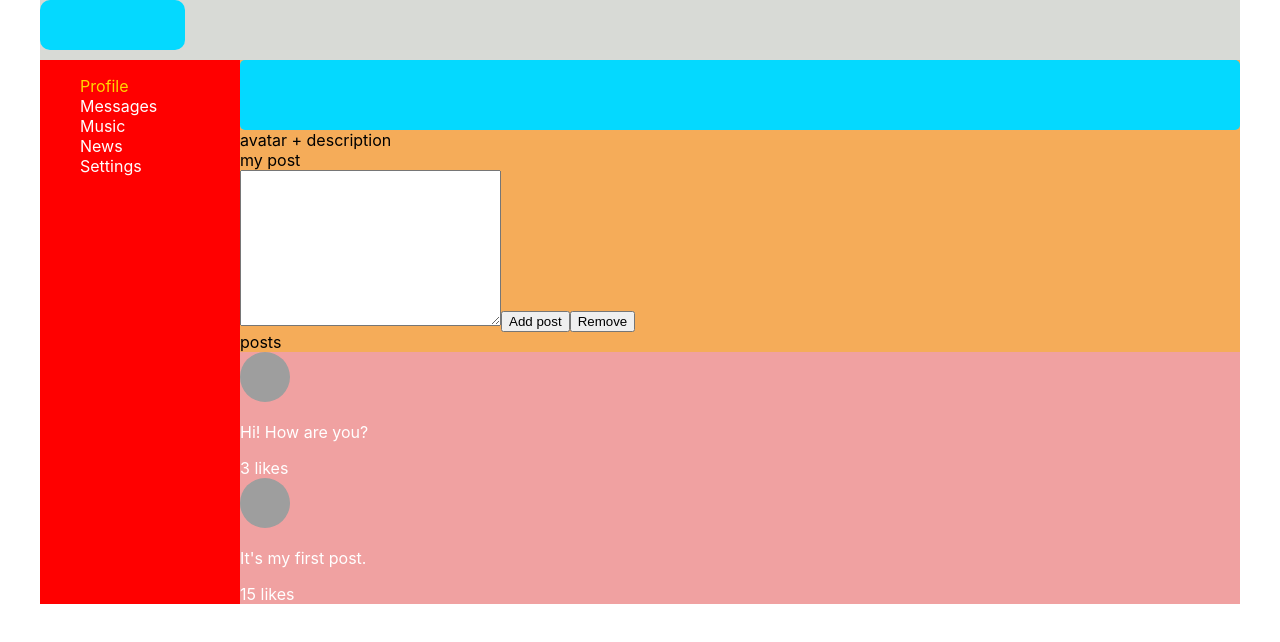
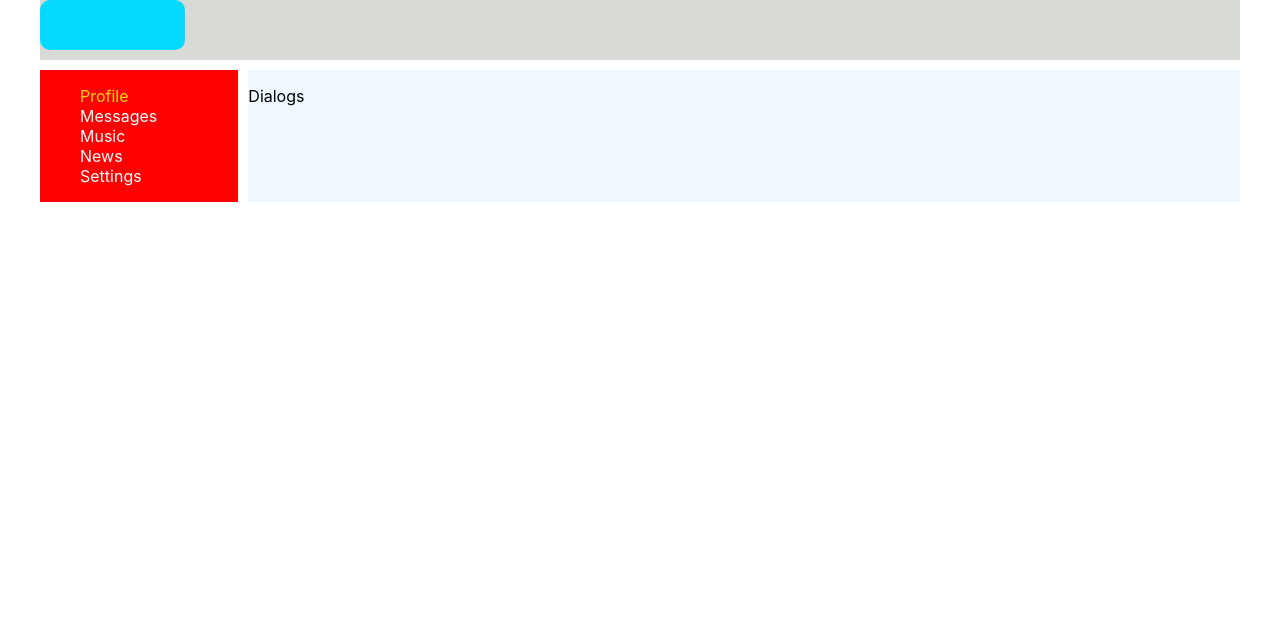
Before and after one commit to Mayday2020/React, a React (Create React App) app: page /dialogs in a window 1280 px wide. Shown: the top 642 px of the page. Built offline with nearby package versions, Linux system fonts and the light colour scheme; grey boxes are pictures that could not be loaded.

Commit message:
Lesson18WStorm

```diff
--- a/src/App.css
+++ b/src/App.css
@@ -6,5 +6,10 @@
                         "n c";
     grid-template-rows: 60px 1fr;
     grid-template-columns: 2fr 10fr;
-  /*grid-gap: 10px;*/
+    grid-gap: 10px;
 }
+
+.app-wrapper-content {
+    grid-area: c;
+    background-color: aliceblue;
+}
--- a/src/App.js
+++ b/src/App.js
@@ -3,14 +3,20 @@
 import Header from './components/Header/Header';
 import Navbar from './components/Navbar/Navbar';
 import Profile from './components/Profile/Profile';
+import Dialogs from "./components/Dialogs/Dialogs";
+
 const App = () => {
-  return (
-    <div className="app-wrapper">
-      <Header />
-      <Navbar />
-      <Profile />
-    </div>
-  );
+    return (
+        <div className="app-wrapper">
+            <Header/>
+            <Navbar/>
+            <div className='app-wrapper-content'>
+                {/*<Profile />*/}
+                <Dialogs/>
+            </div>
+
+        </div>
+    );
 }
 
 
--- /dev/null
+++ b/src/components/Dialogs/Dialogs.jsx
@@ -0,0 +1,11 @@
+import s from './Dialogs.module.css';
+
+const Dialogs = (props) => {
+    return (
+        <div>
+            <p>Dialogs</p>
+        </div>
+    )
+}
+
+export default Dialogs;
--- a/src/components/Profile/Profile.jsx
+++ b/src/components/Profile/Profile.jsx
@@ -5,7 +5,7 @@
     return (
         <div className={s.content}>
             <div className={s.content_img}></div>
-            <div className="avatar-img">
+            <div>
                 avatar + description
             </div>
             <MyPosts />
--- a/src/components/Profile/Profile.module.css
+++ b/src/components/Profile/Profile.module.css
@@ -1,8 +1,4 @@
 
-.content {
-    grid-area: c;
-    background-color: rgb(245, 172, 89);
-  }
   .content_img {
     width: 100%;
     height: 70px;
```
Also changed, not shown: src/components/Dialogs/Dialogs.module.css (added), 1 other file (tests, documents, lock files or other folders). Lines whose indentation alone changed are shown as unchanged.
